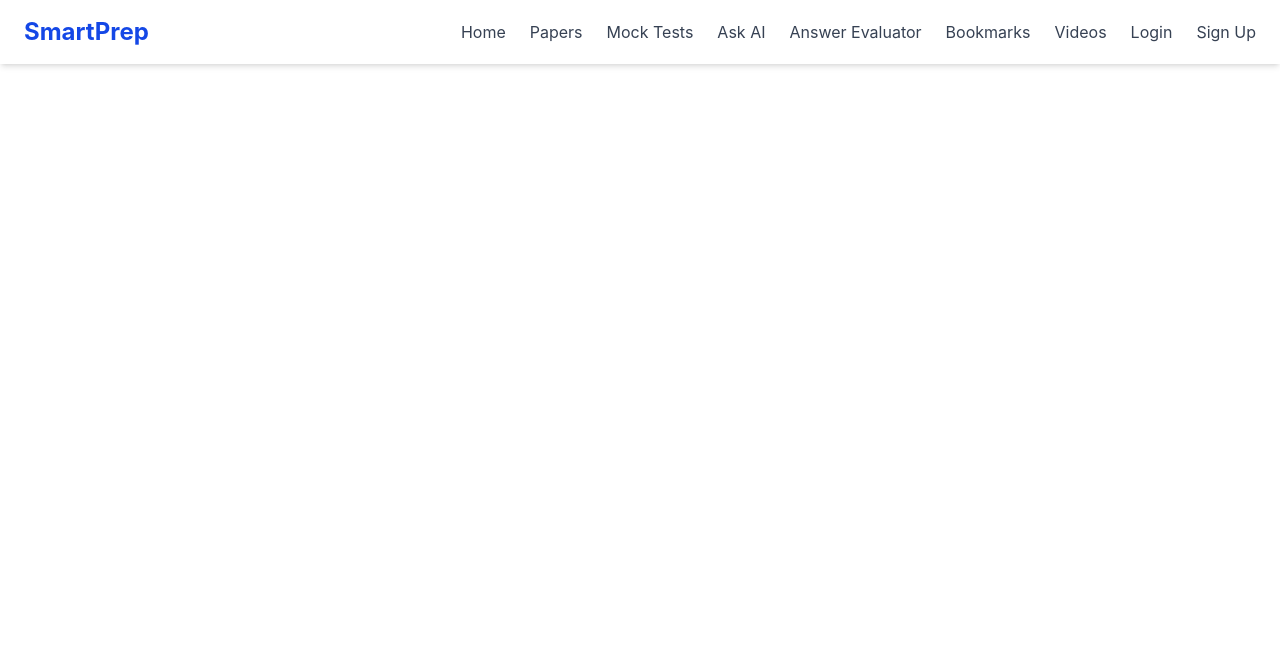
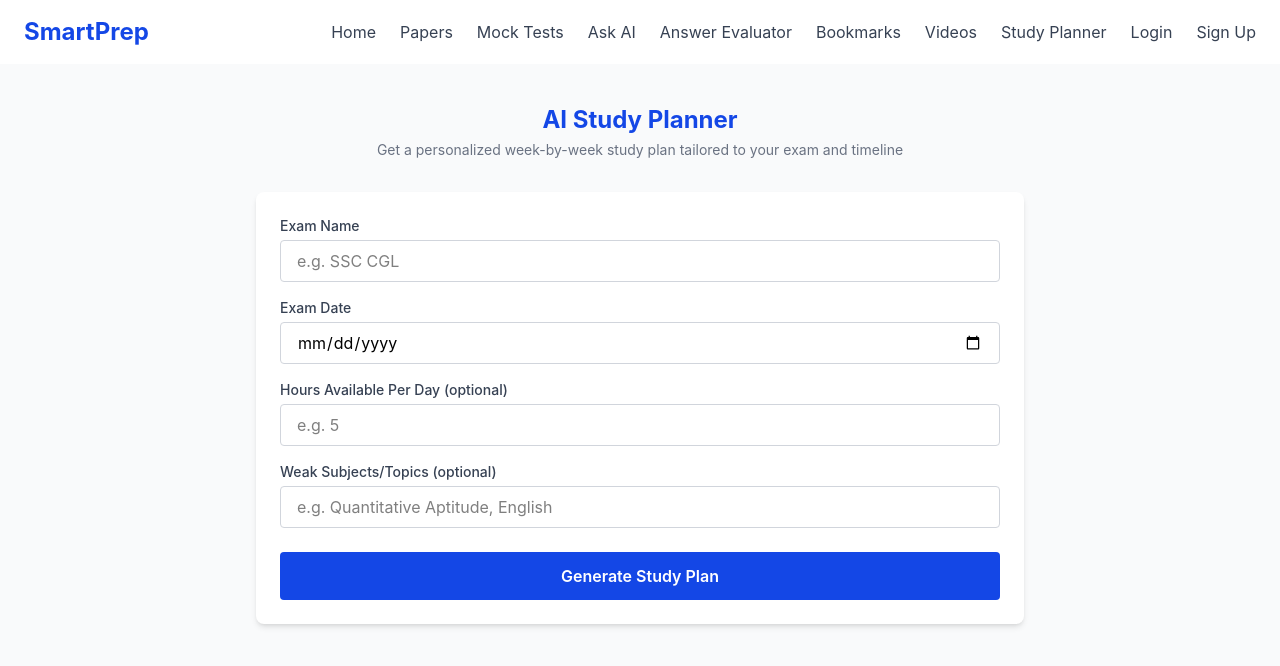
Before and after one commit to prerna2006raj-ctrl/SmartPrep, a React (Vite) app in the folder client/: page /study-planner in a window 1280 px wide. Shown: the top 666 px of the page. Built offline with nearby package versions, Linux system fonts and the light colour scheme; no server answers.

Commit message:
Add AI Study Planner feature

```diff
--- a/client/src/App.jsx
+++ b/client/src/App.jsx
@@ -10,6 +10,7 @@ import DoubtSolver from "./pages/DoubtSolver";
 import AnswerEvaluator from "./pages/AnswerEvaluator";
 import Bookmarks from "./pages/Bookmarks";
 import Videos from "./pages/Videos";
+import StudyPlanner from "./pages/StudyPlanner";
 function App() {
   return (
     <BrowserRouter>
@@ -25,6 +26,7 @@ function App() {
         <Route path="/answer-evaluator" element={<AnswerEvaluator />} />
         <Route path="/bookmarks" element={<Bookmarks />} />
         <Route path="/videos" element={<Videos />} />
+        <Route path="/study-planner" element={<StudyPlanner />} />
       </Routes>
     </BrowserRouter>
   );
--- a/client/src/api/axios.js
+++ b/client/src/api/axios.js
@@ -1,7 +1,7 @@
-import axios from 'axios';
+import axios from "axios";
 
 const api = axios.create({
-  baseURL: import.meta.env.VITE_API_URL,
+  baseURL: import.meta.env.VITE_API_URL || "http://localhost:5000/api",
 });
 
 export default api;
--- a/client/src/components/Navbar.jsx
+++ b/client/src/components/Navbar.jsx
@@ -48,6 +48,9 @@ function Navbar() {
         <Link to="/videos" className="text-gray-700 hover:text-blue-700">
           Videos
         </Link>
+        <Link to="/study-planner" className="text-gray-700 hover:text-blue-700">
+          Study Planner
+        </Link>
         {user ? (
           <>
             <span className="text-gray-600 text-sm">Hi, {user.name}</span>
--- /dev/null
+++ b/client/src/pages/StudyPlanner.jsx
@@ -0,0 +1,122 @@
+import { useState } from "react";
+import api from "../api/axios";
+
+function StudyPlanner() {
+  const [examName, setExamName] = useState("");
+  const [examDate, setExamDate] = useState("");
+  const [hoursPerDay, setHoursPerDay] = useState("");
+  const [weakSubjects, setWeakSubjects] = useState("");
+  const [plan, setPlan] = useState("");
+  const [loading, setLoading] = useState(false);
+  const [error, setError] = useState("");
+
+  const handleSubmit = async (e) => {
+    e.preventDefault();
+    setError("");
+    setPlan("");
+    setLoading(true);
+
+    try {
+      const res = await api.post("/ai/generate-study-plan", {
+        examName,
+        examDate,
+        hoursPerDay: hoursPerDay || undefined,
+        weakSubjects: weakSubjects || undefined,
+      });
+      setPlan(res.data.plan);
+    } catch (err) {
+      setError(
+        "Something went wrong while generating your plan. Please try again.",
+      );
+    } finally {
+      setLoading(false);
+    }
+  };
+
+  return (
+    <div className="min-h-screen bg-gray-50 px-4 py-10">
+      <div className="max-w-3xl mx-auto">
+        <h1 className="text-2xl font-bold text-blue-700 mb-1 text-center">
+          AI Study Planner
+        </h1>
+        <p className="text-gray-500 text-sm text-center mb-8">
+          Get a personalized week-by-week study plan tailored to your exam and
+          timeline
+        </p>
+
+        <form
+          onSubmit={handleSubmit}
+          className="bg-white shadow-md rounded-lg p-6 mb-6"
+        >
+          <label className="block text-sm font-medium text-gray-700 mb-1">
+            Exam Name
+          </label>
+          <input
+            type="text"
+            value={examName}
+            onChange={(e) => setExamName(e.target.value)}
+            placeholder="e.g. SSC CGL"
+            className="w-full border border-gray-300 rounded px-4 py-2 mb-4 focus:outline-none focus:ring-2 focus:ring-blue-500"
+            required
+          />
+
+          <label className="block text-sm font-medium text-gray-700 mb-1">
+            Exam Date
+          </label>
+          <input
+            type="date"
+            value={examDate}
+            onChange={(e) => setExamDate(e.target.value)}
+            className="w-full border border-gray-300 rounded px-4 py-2 mb-4 focus:outline-none focus:ring-2 focus:ring-blue-500"
+            required
+          />
+
+          <label className="block text-sm font-medium text-gray-700 mb-1">
+            Hours Available Per Day (optional)
+          </label>
+          <input
+            type="number"
+            value={hoursPerDay}
+            onChange={(e) => setHoursPerDay(e.target.value)}
+            placeholder="e.g. 5"
+            className="w-full border border-gray-300 rounded px-4 py-2 mb-4 focus:outline-none focus:ring-2 focus:ring-blue-500"
+          />
+
+          <label className="block text-sm font-medium text-gray-700 mb-1">
+            Weak Subjects/Topics (optional)
+          </label>
+          <input
+            type="text"
+            value={weakSubjects}
+            onChange={(e) => setWeakSubjects(e.target.value)}
+            placeholder="e.g. Quantitative Aptitude, English"
+            className="w-full border border-gray-300 rounded px-4 py-2 mb-6 focus:outline-none focus:ring-2 focus:ring-blue-500"
+          />
+
+          <button
+            type="submit"
+            disabled={loading}
+            className="w-full bg-blue-700 text-white py-3 rounded hover:bg-blue-800 transition font-semibold disabled:opacity-50"
+          >
+            {loading ? "Generating your plan..." : "Generate Study Plan"}
+          </button>
+        </form>
+
+        {error && <p className="text-red-600 text-center mb-4">{error}</p>}
+
+        {plan && (
+          <div className="bg-white shadow-md rounded-lg p-6">
+            <h2 className="text-lg font-bold text-blue-700 mb-4">
+              Your Study Plan
+            </h2>
+            <div className="whitespace-pre-wrap text-sm text-gray-800 leading-relaxed">
+              {plan}
+            </div>
+          </div>
+        )}
+      </div>
+    </div>
+  );
+}
+
+export default StudyPlanner;
```
Also changed, not shown: 2 other files (tests, documents, lock files or other folders).
